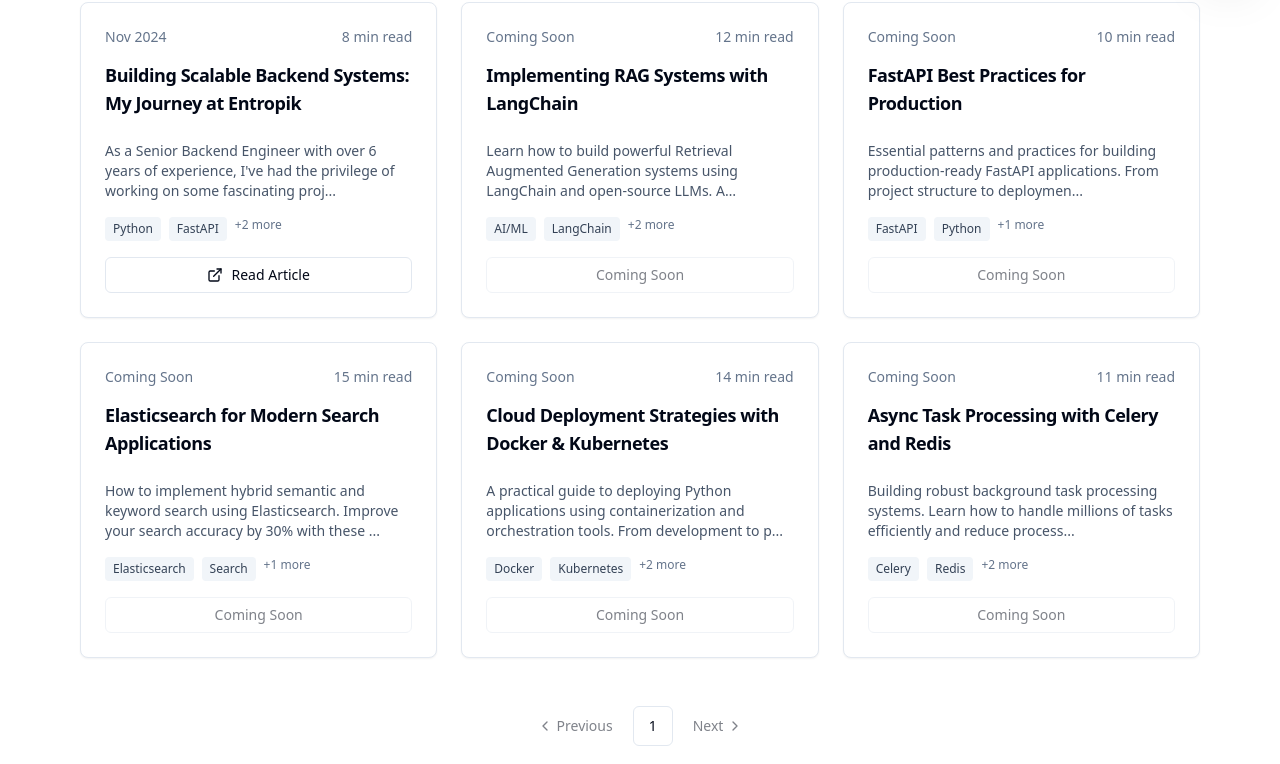
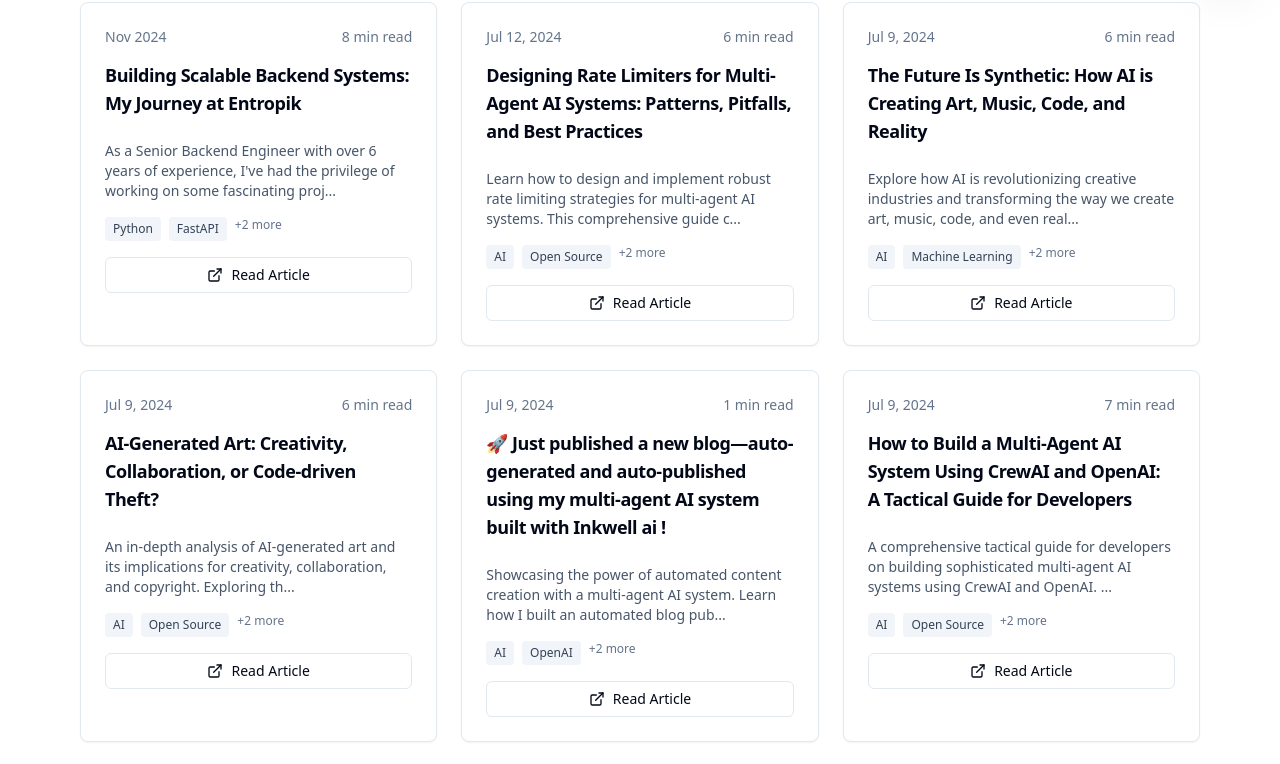
Before and after one commit to kskmr6390/satyams-stellar-showcase, a React (Vite) app: page /blog in a window 1280 px wide. Shown: the part 806-1570 px from the top of the page. Built offline with nearby package versions, Linux system fonts and the light colour scheme.

Commit message:
Add blog post listing
Integrate Dev.to articles into the blog section.

```diff
--- a/src/pages/Blog.tsx
+++ b/src/pages/Blog.tsx
@@ -18,52 +18,102 @@ const Blog = () => {
     },
     {
       id: 2,
-      title: "Implementing RAG Systems with LangChain",
-      description: "Learn how to build powerful Retrieval Augmented Generation systems using LangChain and open-source LLMs. A comprehensive guide covering architecture, implementation, and optimization strategies.",
-      readTime: "12 min read",
-      publishedDate: "Coming Soon",
-      tags: ["AI/ML", "LangChain", "RAG", "Python"],
-      url: "#",
+      title: "Designing Rate Limiters for Multi-Agent AI Systems: Patterns, Pitfalls, and Best Practices",
+      description: "Learn how to design and implement robust rate limiting strategies for multi-agent AI systems. This comprehensive guide covers patterns, common pitfalls, and best practices for managing API limits in complex AI workflows.",
+      readTime: "6 min read",
+      publishedDate: "Jul 12, 2024",
+      tags: ["AI", "Open Source", "DevTools", "Machine Learning"],
+      url: "https://dev.to/satyam_chourasiya_99ea2e4/designing-rate-limiters-for-multi-agent-ai-systems-patterns-pitfalls-and-best-practices-4i4e",
       featured: false
     },
     {
       id: 3,
-      title: "FastAPI Best Practices for Production",
-      description: "Essential patterns and practices for building production-ready FastAPI applications. From project structure to deployment strategies.",
-      readTime: "10 min read",
-      publishedDate: "Coming Soon",
-      tags: ["FastAPI", "Python", "Best Practices"],
-      url: "#",
+      title: "The Future Is Synthetic: How AI is Creating Art, Music, Code, and Reality",
+      description: "Explore how AI is revolutionizing creative industries and transforming the way we create art, music, code, and even reality itself. A deep dive into the synthetic content revolution.",
+      readTime: "6 min read",
+      publishedDate: "Jul 9, 2024",
+      tags: ["AI", "Machine Learning", "Open Source", "LLM"],
+      url: "https://dev.to/satyam_chourasiya_99ea2e4/the-future-is-synthetic-how-ai-is-creating-art-music-code-and-reality-2j2p",
       featured: false
     },
     {
       id: 4,
-      title: "Elasticsearch for Modern Search Applications",
-      description: "How to implement hybrid semantic and keyword search using Elasticsearch. Improve your search accuracy by 30% with these techniques.",
-      readTime: "15 min read",
-      publishedDate: "Coming Soon",
-      tags: ["Elasticsearch", "Search", "Backend"],
-      url: "#",
+      title: "AI-Generated Art: Creativity, Collaboration, or Code-driven Theft?",
+      description: "An in-depth analysis of AI-generated art and its implications for creativity, collaboration, and copyright. Exploring the ethical and technical dimensions of code-driven creativity.",
+      readTime: "6 min read",
+      publishedDate: "Jul 9, 2024",
+      tags: ["AI", "Open Source", "DevTools", "Machine Learning"],
+      url: "https://dev.to/satyam_chourasiya_99ea2e4/ai-generated-art-creativity-collaboration-or-code-driven-theft-45j7",
       featured: false
     },
     {
       id: 5,
-      title: "Cloud Deployment Strategies with Docker & Kubernetes",
-      description: "A practical guide to deploying Python applications using containerization and orchestration tools. From development to production.",
-      readTime: "14 min read",
-      publishedDate: "Coming Soon",
-      tags: ["Docker", "Kubernetes", "DevOps", "AWS"],
-      url: "#",
+      title: "🚀 Just published a new blog—auto-generated and auto-published using my multi-agent AI system built with Inkwell ai !",
+      description: "Showcasing the power of automated content creation with a multi-agent AI system. Learn how I built an automated blog publishing pipeline using advanced AI agents.",
+      readTime: "1 min read",
+      publishedDate: "Jul 9, 2024",
+      tags: ["AI", "OpenAI", "Automation", "Software Development"],
+      url: "https://dev.to/satyam_chourasiya_99ea2e4/just-published-a-new-blog-auto-generated-and-auto-published-using-my-multi-agent-ai-system-built-52m8",
       featured: false
     },
     {
       id: 6,
-      title: "Async Task Processing with Celery and Redis",
-      description: "Building robust background task processing systems. Learn how to handle millions of tasks efficiently and reduce processing latency by 90%.",
-      readTime: "11 min read",
-      publishedDate: "Coming Soon",
-      tags: ["Celery", "Redis", "Python", "Performance"],
-      url: "#",
+      title: "How to Build a Multi-Agent AI System Using CrewAI and OpenAI: A Tactical Guide for Developers",
+      description: "A comprehensive tactical guide for developers on building sophisticated multi-agent AI systems using CrewAI and OpenAI. Learn the practical implementation strategies and best practices.",
+      readTime: "7 min read",
+      publishedDate: "Jul 9, 2024",
+      tags: ["AI", "Open Source", "DevTools", "Machine Learning"],
+      url: "https://dev.to/satyam_chourasiya_99ea2e4/how-to-build-a-multi-agent-ai-system-using-crewai-and-openai-a-tactical-guide-for-developers-29b3",
+      featured: false
+    },
+    {
+      id: 7,
+      title: "The Transformative Power of AI in Healthcare: Unlocking New Potential",
+      description: "Exploring how AI is revolutionizing healthcare by unlocking new potential in diagnosis, treatment, and patient care. A look at the transformative applications and future possibilities.",
+      readTime: "3 min read",
+      publishedDate: "Jul 9, 2024",
+      tags: ["AI", "Open Source", "DevTools", "Machine Learning"],
+      url: "https://dev.to/satyam_chourasiya_99ea2e4/the-transformative-power-of-ai-in-healthcare-unlocking-new-potential-5ehn",
+      featured: false
+    },
+    {
+      id: 8,
+      title: "From Prompt Engineering to Prompt Strategy: Mapping the Future Of AI",
+      description: "Evolution from basic prompt engineering to strategic prompt design. Learn how to develop comprehensive prompt strategies that map the future of AI interactions.",
+      readTime: "2 min read",
+      publishedDate: "Jul 7, 2024",
+      tags: ["AI", "Prompt Engineering", "Prompt Strategy"],
+      url: "https://dev.to/satyam_chourasiya_99ea2e4/from-prompt-engineering-to-prompt-strategy-mapping-the-future-of-ai-2npk",
+      featured: false
+    },
+    {
+      id: 9,
+      title: "The $100 Million Gambit: Meta's Bold Move & Its Impact on the AI Ecosystem",
+      description: "Analyzing Meta's strategic $100 million investment and its profound impact on the AI ecosystem. Understanding the implications for developers and the industry.",
+      readTime: "2 min read",
+      publishedDate: "Jul 7, 2024",
+      tags: ["AI", "Meta", "OpenAI"],
+      url: "https://dev.to/satyam_chourasiya_99ea2e4/the-100-million-gambit-metas-bold-move-its-impact-on-the-ai-ecosystem-213i",
+      featured: false
+    },
+    {
+      id: 10,
+      title: "The Rise of Agentic AI: What It Means for Developers and Businesses",
+      description: "Understanding the rise of agentic AI and its implications for developers and businesses. Explore how autonomous AI agents are reshaping the technology landscape.",
+      readTime: "2 min read",
+      publishedDate: "Jul 7, 2024",
+      tags: ["AI", "Agentic AI", "Developers", "Businesses"],
+      url: "https://dev.to/satyam_chourasiya_99ea2e4/the-rise-of-agentic-ai-what-it-means-for-developers-and-businesses-4f7o",
+      featured: false
+    },
+    {
+      id: 11,
+      title: "Understanding AI LLMs: Implications, Applications, and the Future",
+      description: "A comprehensive exploration of AI Large Language Models, their implications, applications, and future potential. Understanding the technology that's transforming industries.",
+      readTime: "2 min read",
+      publishedDate: "Jul 7, 2024",
+      tags: ["AI", "LLMs", "LegalTech", "Law"],
+      url: "https://dev.to/satyam_chourasiya_99ea2e4/understanding-ai-llms-implications-applications-and-the-future-nko",
       featured: false
     }
   ];
```
